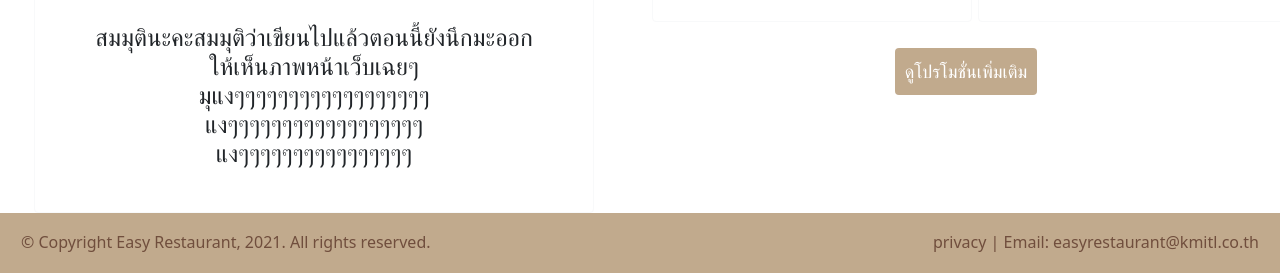
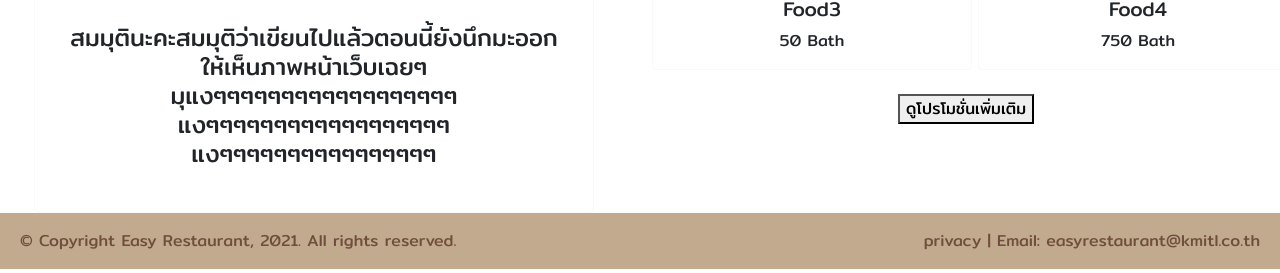
Before and after one commit to ArchanPhalanuphat/easyRestaurant, a Django app: page /test/ in a window 1280 px wide. Shown: the part 729-1002 px from the top of the page. Run offline with Django 3.2, Linux system fonts and the light colour scheme.

Commit message:
fix:Navbar&Footer

```diff
--- a/templates/page_menu.html
+++ b/templates/page_menu.html
@@ -2,5 +2,8 @@
 
 
 {% block content%}
-
+<div class="bg-image"
+style="background-image: url('https://mdbootstrap.com/img/Photos/Others/images/77.jpg');
+       height: 50vh;">
+</div>
 {% endblock %}
--- a/templates/test.html
+++ b/templates/test.html
@@ -1,72 +1,74 @@
 <!DOCTYPE html>
 <html lang="en">
+
 <head>
     <meta charset="UTF-8">
     <meta http-equiv="X-UA-Compatible" content="IE=edge">
     <meta name="viewport" content="width=device-width, initial-scale=1.0">
     <link href="https://cdn.jsdelivr.net/npm/bootstrap@5.1.3/dist/css/bootstrap.min.css" rel="stylesheet">
     <link rel="stylesheet" href="https://cdnjs.cloudflare.com/ajax/libs/font-awesome/4.7.0/css/font-awesome.min.css">
+    <link rel="stylesheet" href="https://fonts.googleapis.com/css?family=Mitr">
+
     <title>Easy Restaurant</title>
     <style>
-        /* .container-fluid {
-            width: 100%;
-        } */
         .heading-text {
             color: #704E3D;
         }
-        .button {
-            background-color: #C1AA8D;
-            border: none;
-            color: white;
-            padding: 10px;
-            text-align: center;
-            text-decoration: none;
-            display: inline-block;
-            font-size: 18px;
-            margin: 2px 2px;
-            cursor: pointer;
-            border-radius: 4px;
+
+
+
+        footer {
+            color: #704E3D;
         }
-        footer {
-            text-align: center;
-            padding: 1px;
-            background-color: #C1AA8D;
-            color: #704E3D;
-            height: 100%;
-            }
+
         body {
             height: 60px;
+            font-family: Mitr;
+            margin:0;
+            padding:0;
+        }
+
+        .top:hover {
+            color: rgb(110, 39, 39);
         }
     </style>
 </head>
+
 <body>
-    <!-- <div class="container-fluid"> -->
     <!--หัวข้อ-->
-        <nav class="row navbar navbar-expand-lg " style="background-color:#C1AA8D; ">
+        <nav class="navbar navbar-expand-lg row" style="background-color:#C1AA8D; ">
             <div class="container-fluid">
                 <div class="col-lg-4">
                     <div class="row">
-                        <!-- <div class="col-lg-1">
-                        </div> -->
-                        <div class="col-lg-2">
+                        <div class="col-lg-1"></div>
+                        <div class="col-lg-1">
+                            <div>
                                 <a class="navbar-brand heading-text"> </a>
-                            <a class="" href="#"> <i class="fa fa-home fa-2x" style="color:#704E3D;"></i></a>
+                                <a class="" href="/"><i class="fa fa-home fa-2x" style="color:#704E3D;"></i></a>
+                            </div>
                         </div>
                         <div class="col-lg-2">
-                            <a class="navbar-brand heading-text "href="">easyRestaurant</a>
+                            <a class="navbar-brand heading-text top ps-2" href="/">Easy Restaurant</a>
                         </div>
                     </div>
                 </div>
                 <div class="col-lg-8">
                     <div class="row">
                         <ul class="nav nav-pills justify-content-end">
-                                    <li class="nav-item"><a href="#" class="navbar-brand heading-text">&nbsp Menu</a></li>
-                                    <li class="nav-item"><a href="#" class="navbar-brand heading-text">&nbsp Reservation</a></li>
-                                    <li class="nav-item"><a href="#" class="navbar-brand heading-text">&nbsp Contact</a></li>
-                                    <li class="nav-item"><a href="#" class="navbar-brand heading-text">&nbsp Paymant</a></li>
-                                    <li class="nav-item"><a class="" href="#"><i class="fa fa-search fa-2x" style="color:#704E3D;"></i></a></li>
-                                    <li class="nav-item ps-4"><a class="" href="#"><i class="fa fa-shopping-cart fa-2x" style="color:#704E3D;"></i></a></li>
-                                    <li class="nav-item ps-4"><a class="" href="#"><i class="fa fa-user fa-2x" style="color:#704E3D;"></i></a></li>
+                            <li class="nav-item"><a href="/menu" class="navbar-brand heading-text top">&nbsp Menu</a>
+                            </li>
+                            <li class="nav-item"><a href="#" class="navbar-brand heading-text top">&nbsp Reservation</a>
+                            </li>
+                            <li class="nav-item"><a href="#" class="navbar-brand heading-text top">&nbsp Contact</a>
+                            </li>
+                            <li class="nav-item"><a href="#" class="navbar-brand heading-text top">&nbsp Paymant</a>
+                            </li>
+                            <li class="nav-item"><a class="" href="#"><i class="fa fa-search fa-2x"
+                                        style="color:#704E3D;"></i></a></li>
+                            <li class="nav-item ps-4"><a class="" href="#"><i class="fa fa-shopping-cart fa-2x"
+                                        style="color:#704E3D;"></i></a></li>
+                            <li class="nav-item ps-4"><a class="" href="#"><i class="fa fa-user fa-2x"
+                                        style="color:#704E3D;"></i></a></li>
                             <li class="nav-item"><a href="#" class="navbar-brand heading-text">&nbsp&nbsp</a></li>
                         </ul>
                     </div>
@@ -74,7 +76,6 @@
             </div>
         </nav>
         <!--/หัวข้อ-->
-        <!--เนื้อหา-->
         <div class="row pt-2">
             <!--ฝั่งซ้าย-->
             <div class="col-lg-6">
@@ -121,8 +122,8 @@
                                 <img src="https://images.unsplash.com/photo-1512621776951-a57141f2eefd?ixid=MnwxMjA3fDB8MHxwaG90by1wYWdlfHx8fGVufDB8fHx8&ixlib=rb-1.2.1&auto=format&fit=crop&w=1470&q=80"
                                 class="card-img-top" alt="..." width="200" height="200">
                                 <div class="card-body">
-                                <h5 class="card-title">Card title</h5>
-                                <p class="card-text"></p>
+                                  <h5 class="card-title">Food1</h5>
+                                  <p class="card-text">120 Bath</p>
                                 </div>
                               </div>
                             </div>
@@ -132,8 +133,8 @@
                                 <img src="https://images.unsplash.com/photo-1604908550665-327363165423?ixlib=rb-1.2.1&ixid=MnwxMjA3fDB8MHxwaG90by1wYWdlfHx8fGVufDB8fHx8&auto=format&fit=crop&w=1632&q=80"
                                 class="card-img-top" alt="..." width="200" height="200">
                                 <div class="card-body">
-                                <h5 class="card-title">Card title</h5>
-                                <p class="card-text"></p>
+                                  <h5 class="card-title">food2</h5>
+                                  <p class="card-text">1000 Bath</p>
                                 </div>
                               </div>
                             </div>
@@ -143,8 +144,8 @@
                                   <img src="https://images.unsplash.com/photo-1475090169767-40ed8d18f67d?ixid=MnwxMjA3fDB8MHxwaG90by1wYWdlfHx8fGVufDB8fHx8&ixlib=rb-1.2.1&auto=format&fit=crop&w=1632&q=80"
                                   class="card-img-top" alt="..." width="200" height="200">
                                   <div class="card-body">
-                                    <h5 class="card-title">Card title</h5>
-                                    <p class="card-text"></p>
+                                    <h5 class="card-title">Food3</h5>
+                                    <p class="card-text">50 Bath</p>
                                   </div>
                                 </div>
                             </div>
@@ -154,8 +155,8 @@
                                   <img src="https://images.unsplash.com/photo-1554997433-bd88e371760b?ixid=MnwxMjA3fDB8MHxwaG90by1wYWdlfHx8fGVufDB8fHx8&ixlib=rb-1.2.1&auto=format&fit=crop&w=1443&q=80"
                                   class="card-img-top" alt="..." width="200" height="200">
                                   <div class="card-body">
-                                    <h5 class="card-title">Card title</h5>
-                                    <p class="card-text"></p>
+                                    <h5 class="card-title">Food4</h5>
+                                    <p class="card-text">750 Bath</p>
                                   </div>
                                 </div>
                             </div>
@@ -171,20 +172,19 @@
                 </div>
             </div>
         </div>
-    </div>
-        <!--/เนื้อหา-->
         <!-- ด้านล่าง ฝากมาแก้ด้วยครับคิดไม่ออกล้าาาาา แป้ง: แก้แล้วๆๆ -->
-    <footer class="row">
+        <footer class="row" style="background-color: #C1AA8D;">
             <div class="col-lg-6 pt-3">
                 <!-- <div class="col-lg-5 "> -->
-                <p style="text-align: left; margin-left: 20px;">© Copyright Easy Restaurant, 2021. All rights reserved.</p>
+                <p style="text-align: left; margin-left: 20px;">© Copyright Easy Restaurant, 2021. All rights reserved.
+                </p>
                 <!-- </div> -->
             </div>
             <div class="col-lg-6 pt-3 ps-5 ">
                 <p style="text-align: right; margin-right: 20px">privacy | Email: easyrestaurant@kmitl.co.th</p>
             </div>
         </footer>
-<!-- </div> -->
+    </div>
 </body>
 
 </html>
```
Also changed, not shown: templates/layout.html (+29 -23 lines). Lines whose indentation alone changed are shown as unchanged.
